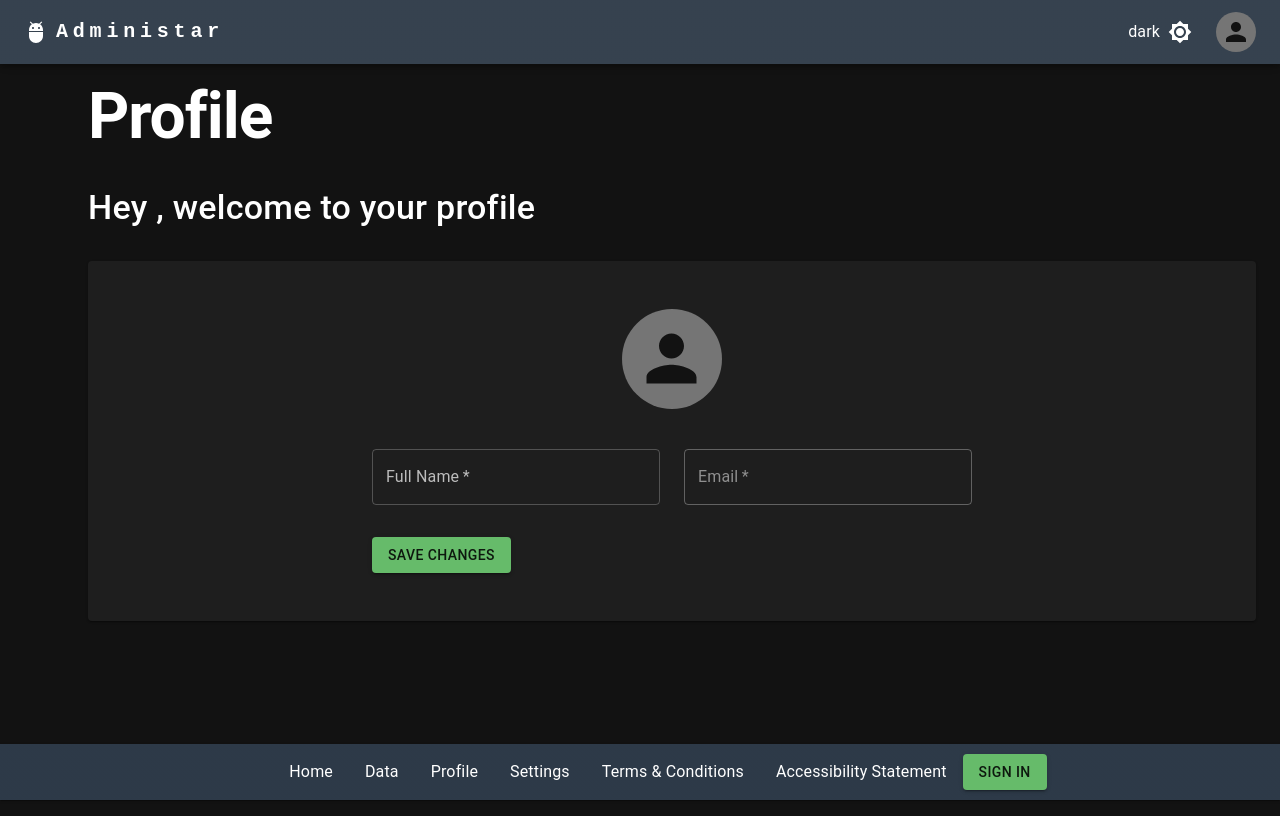
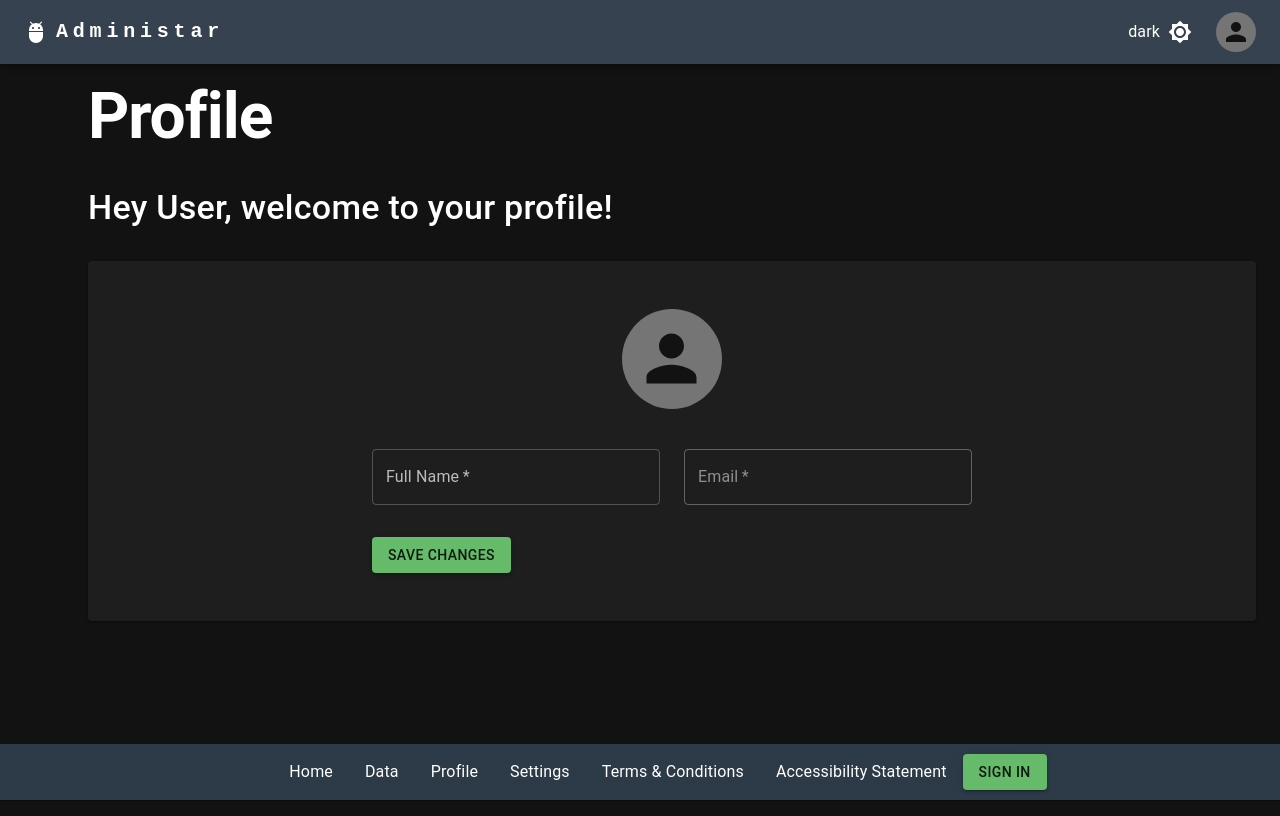
Before and after one commit to sclarke5/dashboard, a Next.js app: page /dashboard/profile in a window 1280 px wide. Built offline with nearby package versions, Linux system fonts and the light colour scheme; no server answers.

Commit message:
quick bug fixes

```diff
--- a/src/app/dashboard/profile/page.tsx
+++ b/src/app/dashboard/profile/page.tsx
@@ -47,6 +47,7 @@ const Profile = () => {
 
   useEffect(() => {
     const fetchUser = async() => {
+      if(session && session.user) {
         try {
           const user = await fetch(`/api/users/${session?.user?.email}`, {
             method: 'GET',
@@ -57,6 +58,7 @@ const Profile = () => {
 
         } catch(err) {
           console.log('get user error: ', err)
+        }
       }
     }
 
@@ -84,7 +86,7 @@ const Profile = () => {
         }}>Profile</Typography>
       <Box>
         <Typography variant='h4' sx={{ paddingBottom: 4, fontWeight: 500 }}>
-          Hey {retrievedData ? retrievedData.name : 'User'}, welcome to your profile
+          Hey {formData.fullName ? formData.fullName : 'User'}, welcome to your profile!
         </Typography>
         <Paper sx={{ padding: '3rem 3rem' }} >
           <Grid container justifyContent='center'>
--- a/src/app/dashboard/projects/page.tsx
+++ b/src/app/dashboard/projects/page.tsx
@@ -374,7 +374,7 @@ const Projects = () => {
                             index={idx}
                             setData={setData}
                             data={data}
-                            addTask={() => addTask()}
+                            addTask={addTask}
                           />
                         )
                       })}
```
Lines whose indentation alone changed are shown as unchanged.
